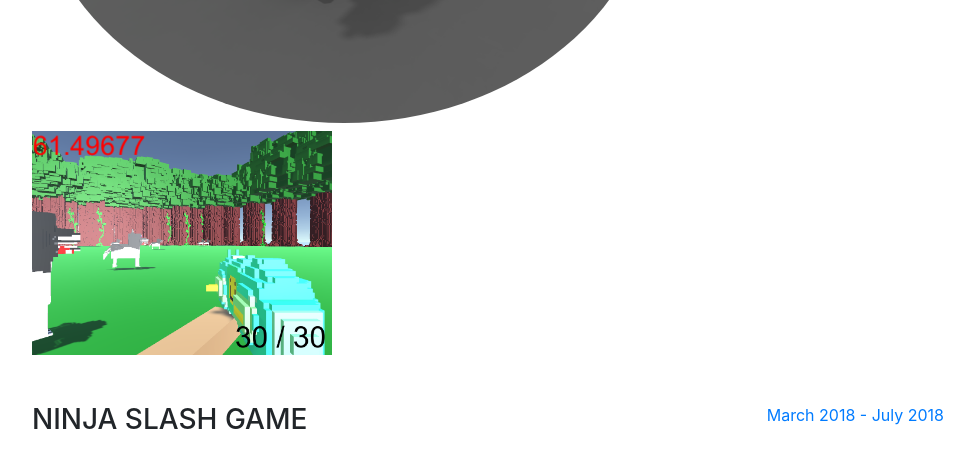
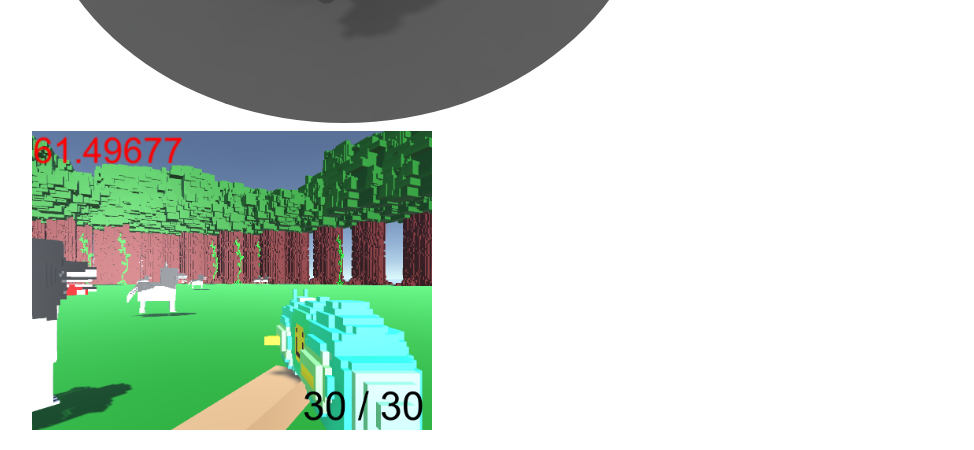
Before and after one commit to laffet12/Midterm, a website with bundled scripts: page index.html in a window 1280 px wide. Shown: the part 1560-2010 px from the top of the page, without its empty margins (288-1262 px from the left). Built offline with nearby package versions, Linux system fonts and the light colour scheme; grey boxes are pictures that could not be loaded.

Commit message:
Update index.html

```diff
--- a/index.html
+++ b/index.html
@@ -109,7 +109,7 @@
                         <div class="subheading mb-3"></div>
                         <p>This is a Model for 3D shooting game.</p>
                         <img class="img-fluid img-profile rounded-circle mx-auto mb-2" src="img/peagun.png" alt="">
-                        <img src="img/peas.png" alt="" width=300>
+                        <img src="img/peas.png" alt="" width=400>
                     </div>
                     <div class="resume-date text-md-right">
                         <span class="text-primary">March 2017 - Desember 2017</span>
```
